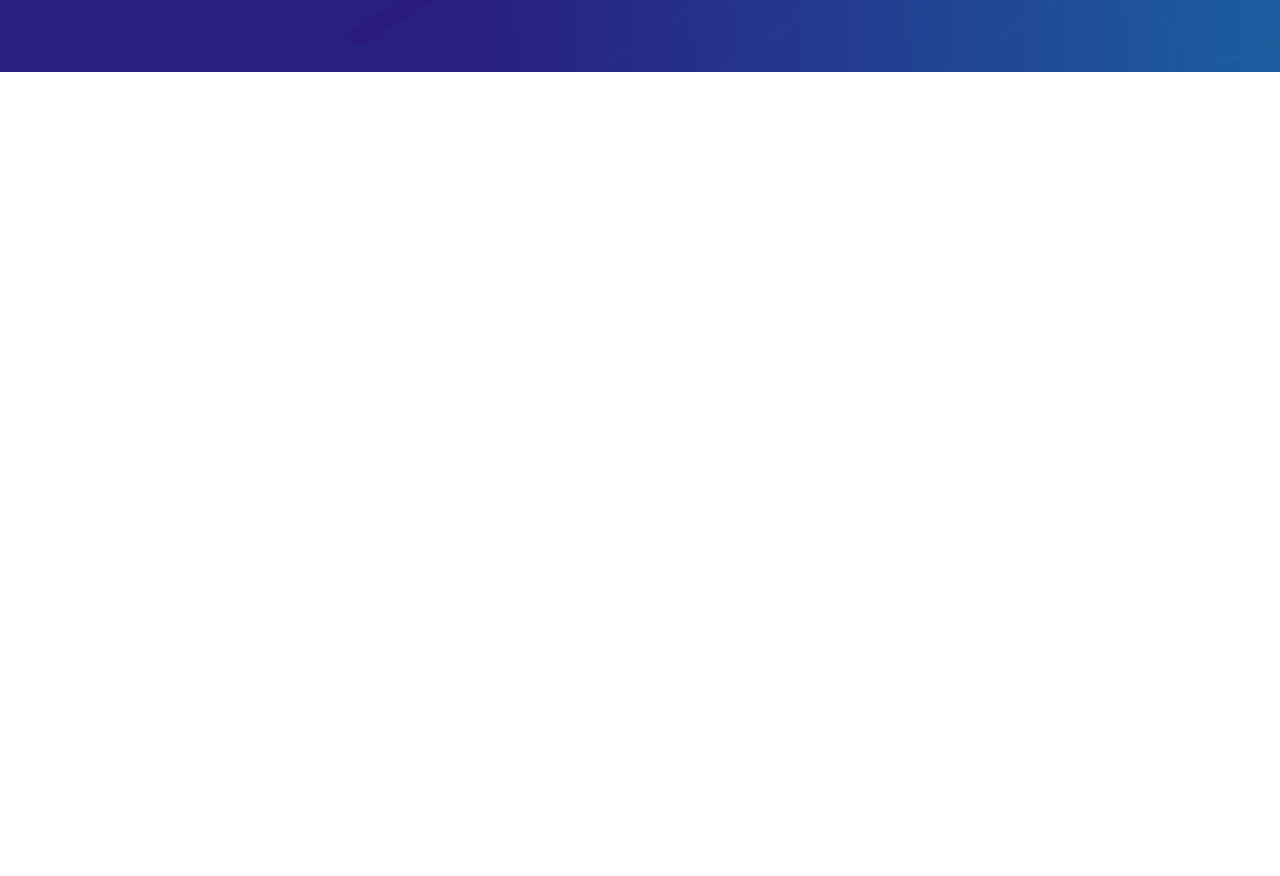
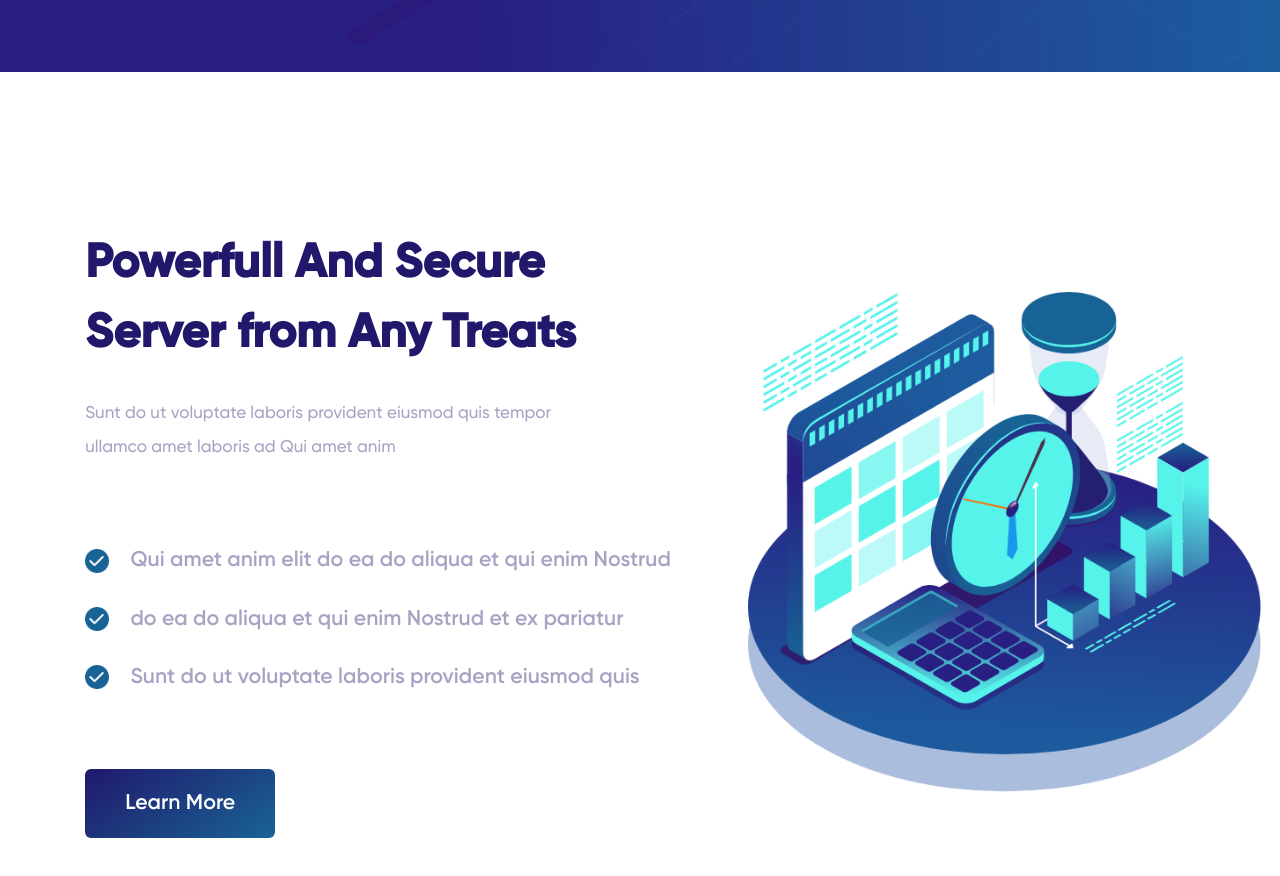
Before and after one commit to sadabdhrubo1997/domain_hosting_landing_page, a plain HTML site: page index.html in a window 1280 px wide. Shown: the part 2612-3488 px from the top of the page. Before the commit the page ends 2884 px from the top, so only its background shows below. Drawn offline with Linux system fonts and the light colour scheme.

Commit message:
service security section desktop version deployed

```diff
--- /dev/null
+++ b/assets/css/_service_security.scss
@@ -0,0 +1,97 @@
+#service_security {
+    width: 100%;
+    padding: 18.5rem 0;
+
+
+    .wrapper {
+        width: 100%;
+        display: flex;
+        justify-content: space-between;
+        flex-wrap: wrap;
+
+        .security_details_area {
+            width: 70rem;
+
+            h2 {
+                color: #21186B;
+                font-family: G-bold;
+                font-size: 5.5rem;
+                margin-bottom: 3rem;
+                line-height: 1.5;
+            }
+
+            p {
+                color: rgba(34, 24, 107, 0.4);
+                font-size: 2rem;
+                margin-bottom: 3rem;
+                font-family: G-medium;
+                padding-right: 20%;
+                line-height: 2;
+                margin-bottom: 9.5rem;
+
+            }
+
+
+
+            .list_box {
+                margin-bottom: 9rem;
+
+
+                .single {
+                    height: 3.5rem;
+                    display: flex;
+                    align-items: center;
+                    margin-bottom: 3.3rem;
+
+                    img {
+                        width: 2.8rem;
+                        height: auto;
+                        display: inline-block;
+                        margin-right: 2.5rem;
+                    }
+
+                    p {
+                        margin-bottom: 0;
+                        font-family: G-semibold;
+                        font-size: 2.5rem;
+                        color: rgba(34, 24, 107, 0.4);
+                        padding: 0;
+                    }
+                }
+            }
+
+            .btn_wrapper {
+                a {
+                    display: inline-block;
+                    padding: 2.5rem 4.7rem;
+                    border-radius: .7rem;
+                    font-size: 2.5rem;
+                    font-family: G-semibold;
+                    text-decoration: none;
+                    color: #ffffff;
+                    border-radius: .7rem;
+                    -webkit-border-radius: .7rem;
+                    -moz-border-radius: .7rem;
+                    -ms-border-radius: .7rem;
+                    -o-border-radius: .7rem;
+                    background-image: -moz-linear-gradient(145deg, #21186B 0%, #186396 100%);
+                    background-image: -webkit-linear-gradient(145deg, #21186B 0%, #186396 100%);
+                    background-image: -o-linear-gradient(145deg, #21186B 0%, #186396 100%);
+                    background-image: linear-gradient(145deg, #21186B 0%, #186396 100%);
+                }
+            }
+        }
+
+        .image {
+            width: calc(100% - 70rem);
+            margin-right: -7.7rem;
+            margin-top: 7.2rem;
+
+            img{
+                width: 100%;
+                height: auto;
+            }
+        }
+
+    }
+}
--- a/assets/css/style.scss
+++ b/assets/css/style.scss
@@ -33,3 +33,4 @@ html {
 @import './header';
 @import './services';
 @import './_domain_search';
+@import './service_security';
--- a/index.html
+++ b/index.html
@@ -193,6 +193,44 @@
     </div>
 
 
+    <div id="service_security">
+        <div class="container">
+            <div class="wrapper">
+                <div class="security_details_area">
+                    <h2>Powerfull And Secure
+                        Server from Any Treats</h2>
+                    <p>Sunt do ut voluptate laboris provident eiusmod quis tempor
+                        ullamco amet laboris ad Qui amet anim </p>
+
+                    <div class="list_box">
+                        <div class="single">
+                            <img src="./assets/icon/circle_tick.png" alt="">
+                            <p>Qui amet anim elit do ea do aliqua et qui enim Nostrud</p>
+                        </div>
+                        <div class="single">
+                            <img src="./assets/icon/circle_tick.png" alt="">
+                            <p> do ea do aliqua et qui enim Nostrud et ex pariatur</p>
+                        </div>
+                        <div class="single">
+                            <img src="./assets/icon/circle_tick.png" alt="">
+                            <p>Sunt do ut voluptate laboris provident eiusmod quis</p>
+                        </div>
+                    </div>
+
+                    <div class="btn_wrapper">
+                        <a href="">Learn More</a>
+                    </div>
+
+
+                </div>
+                <div class="image">
+                    <img src="./assets/image/illustration_3.png" alt="">
+                </div>
+            </div>
+        </div>
+    </div>
+
+
 
     <br>
     <br>
```
Also changed, not shown: assets/css/style.css, 1 other file. Lines whose indentation alone changed are shown as unchanged.
